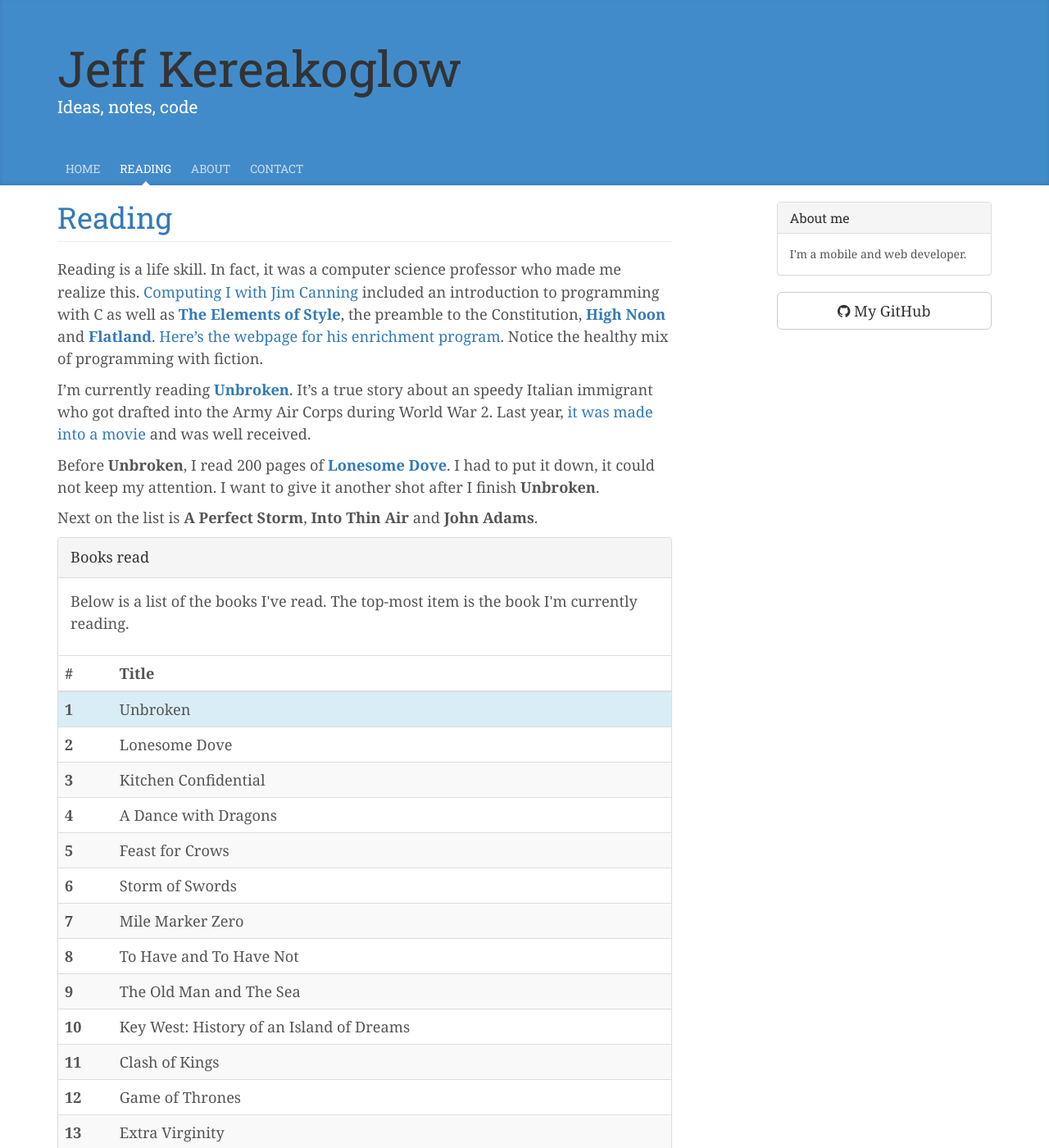
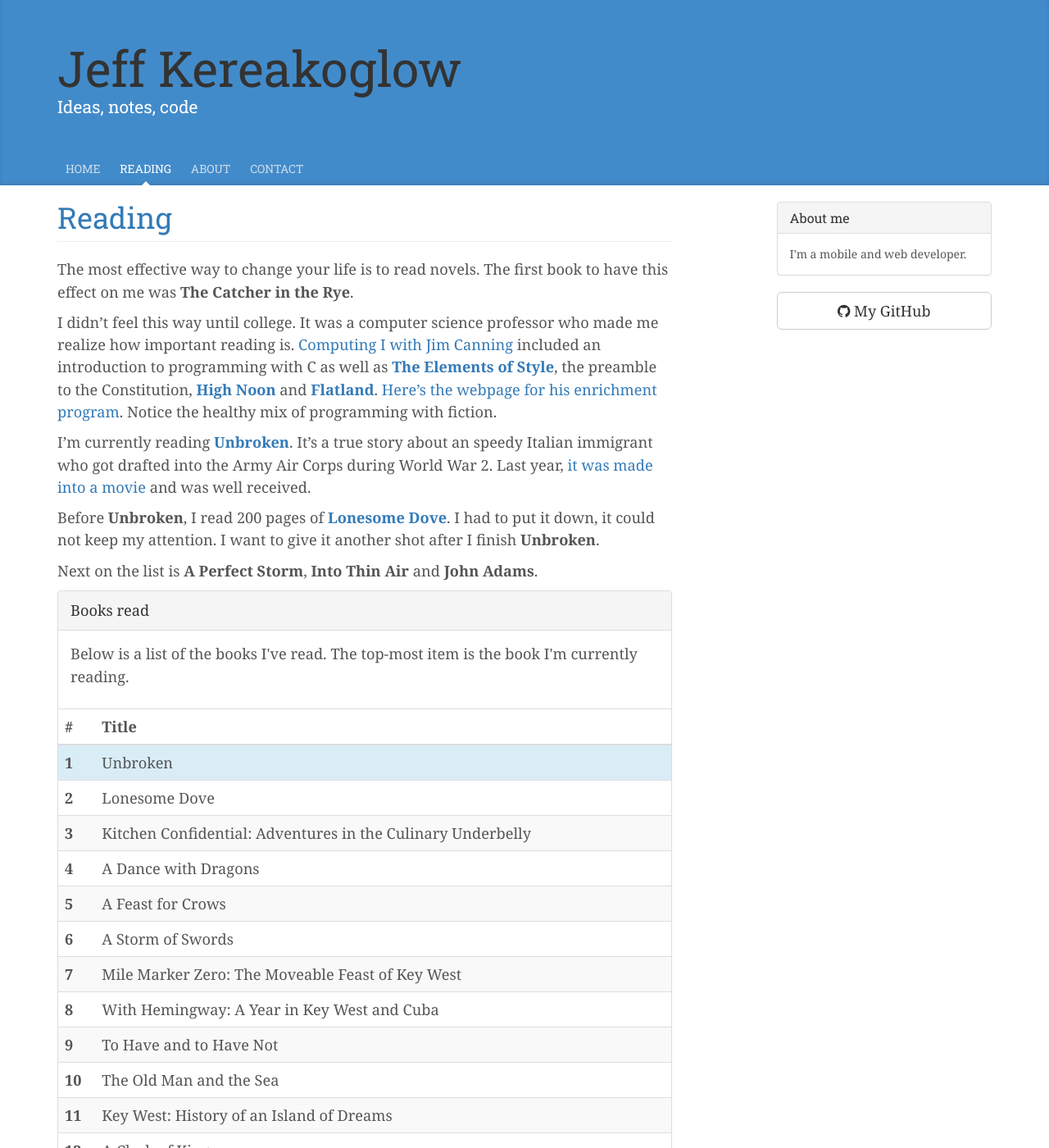
Before and after one commit to jkereako/jkereako.github.io, a Jekyll site: the page built from reading.md, in a window 1280 px wide and 1400 px high. Shown: the whole window at 82% size. Built offline with Jekyll 4.4.1, drawn with Linux system fonts in a browser that asks for light colours; nearby versions of some CDN libraries; some of the changed text lies outside the part shown.

Commit message:
Edit: reading page copy and book list
Organized the file `books.yml` so that the title and subtitles are separated.

```diff
--- a/_data/books.yml
+++ b/_data/books.yml
@@ -1,16 +1,37 @@
 - title: Unbroken
   active: yes
+
 - title: Lonesome Dove
+
 - title: Kitchen Confidential
+  subtitle: Adventures in the Culinary Underbelly
+
 - title: A Dance with Dragons
-- title: Feast for Crows
-- title: Storm of Swords
+
+- title: A Feast for Crows
+
+- title: A Storm of Swords
+
 - title: Mile Marker Zero
-- title: To Have and To Have Not
-- title: The Old Man and The Sea
-- title: 'Key West: History of an Island of Dreams'
-- title: Clash of Kings
+  subtitle: The Moveable Feast of Key West
+
+- title: With Hemingway
+  subtitle: A Year in Key West and Cuba
+
+- title: To Have and to Have Not
+
+- title: The Old Man and the Sea
+
+- title: Key West
+  subtitle: History of an Island of Dreams
+
+- title: A Clash of Kings
+
 - title: Game of Thrones
+
 - title: Extra Virginity
+  subtitle: The Sublime and Scandalous World of Olive Oil
+
 - title: Divergent
+
 - title: The Art Forger
--- a/reading.md
+++ b/reading.md
@@ -2,16 +2,17 @@
 layout: page
 title: Reading
 date: 2015-03-27 13:24:00
-excerpt: Books I've read and boosk I'm reading.
+excerpt: Books I've read and books I'm reading.
 permalink: /reading/
 ---
+The most effective way to change your life is to read novels. The first book to
+have this effect on me was **The Catcher in the Rye**.
 
-Reading is a life skill. In fact, it was a computer science professor who made
-me realize this. [Computing I with Jim Canning][jim] included an introduction to
-programming with C as well as **[The Elements of Style][eos]**, the preamble to
-the Constitution, **[High Noon][high-noon]** and **[Flatland][flatland]**.
-[Here's the webpage for his enrichment program][gauss]. Notice the healthy mix
-of programming with fiction.
+I didn't feel this way until college. It was a computer science professor who
+made me realize how important reading is. [Computing I with Jim Canning][jim]
+included an introduction to programming with C as well as **[The Elements of
+Style][eos]**, the preamble to the Constitution, **[High Noon][high-noon]** and **[Flatland][flatland]**. [Here's the webpage for his enrichment program]
+[gauss]. Notice the healthy mix of programming with fiction.
 
 I'm currently reading **[Unbroken][current]**. It's a true story about an speedy
 Italian immigrant who got drafted into the Army Air Corps during World War 2.
@@ -41,9 +42,11 @@
     </thead>
     <tbody>
       {% for book in site.data.books %}
-      <tr {% if book.active %} class="info"{% endif %}>
+      <tr {% if book.active %} class="info"{% endif %} data-row="{{ forloop.index }}">
         <th scope="row">{{ forloop.index }}</th>
-        <td>{{ book.title }}</td>
+        <td>
+          {{ book.title }}{% if book.subtitle %}: {{ book.subtitle }}{% endif %}
+        </td>
       </tr>
       {% endfor %}
     </tbody>
```
